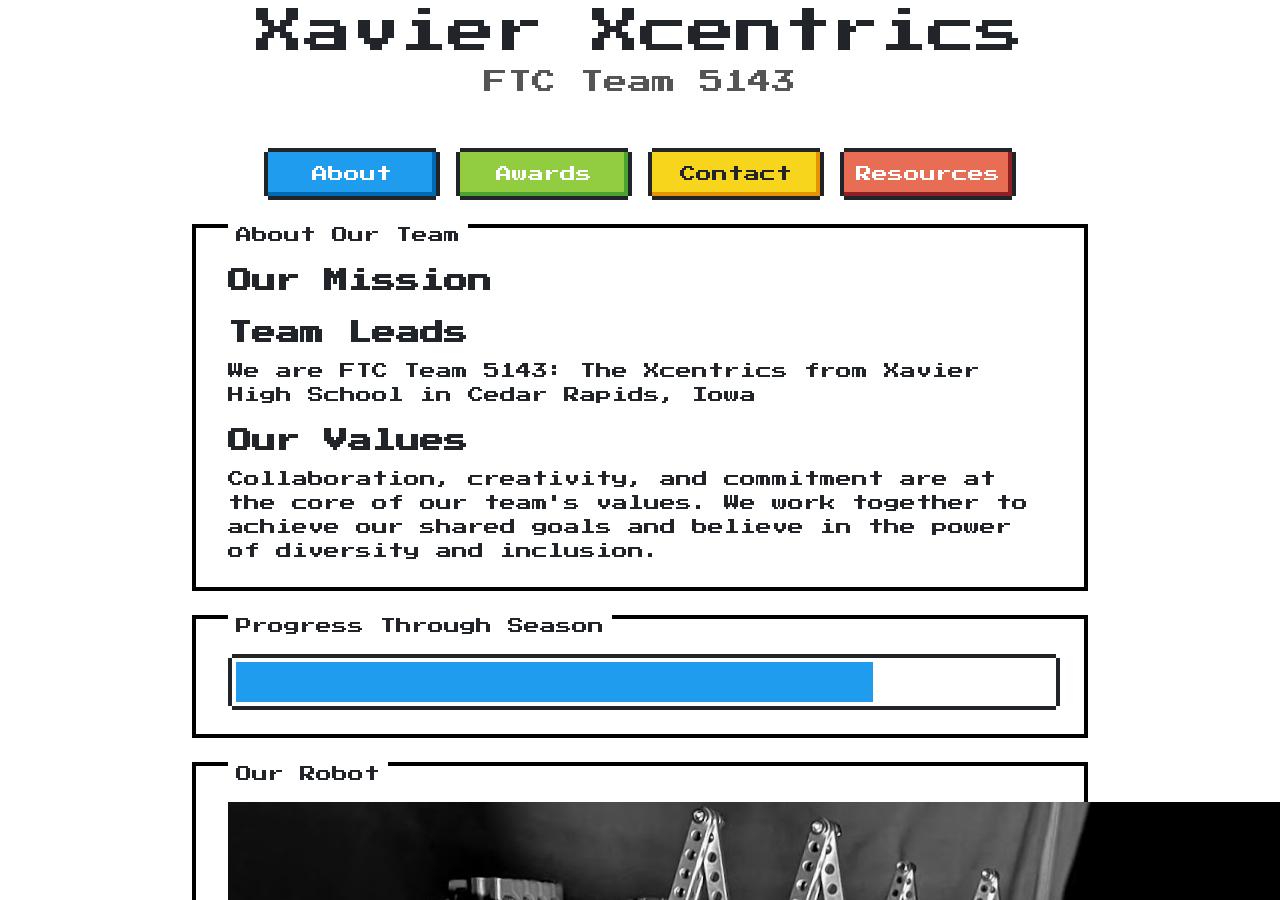
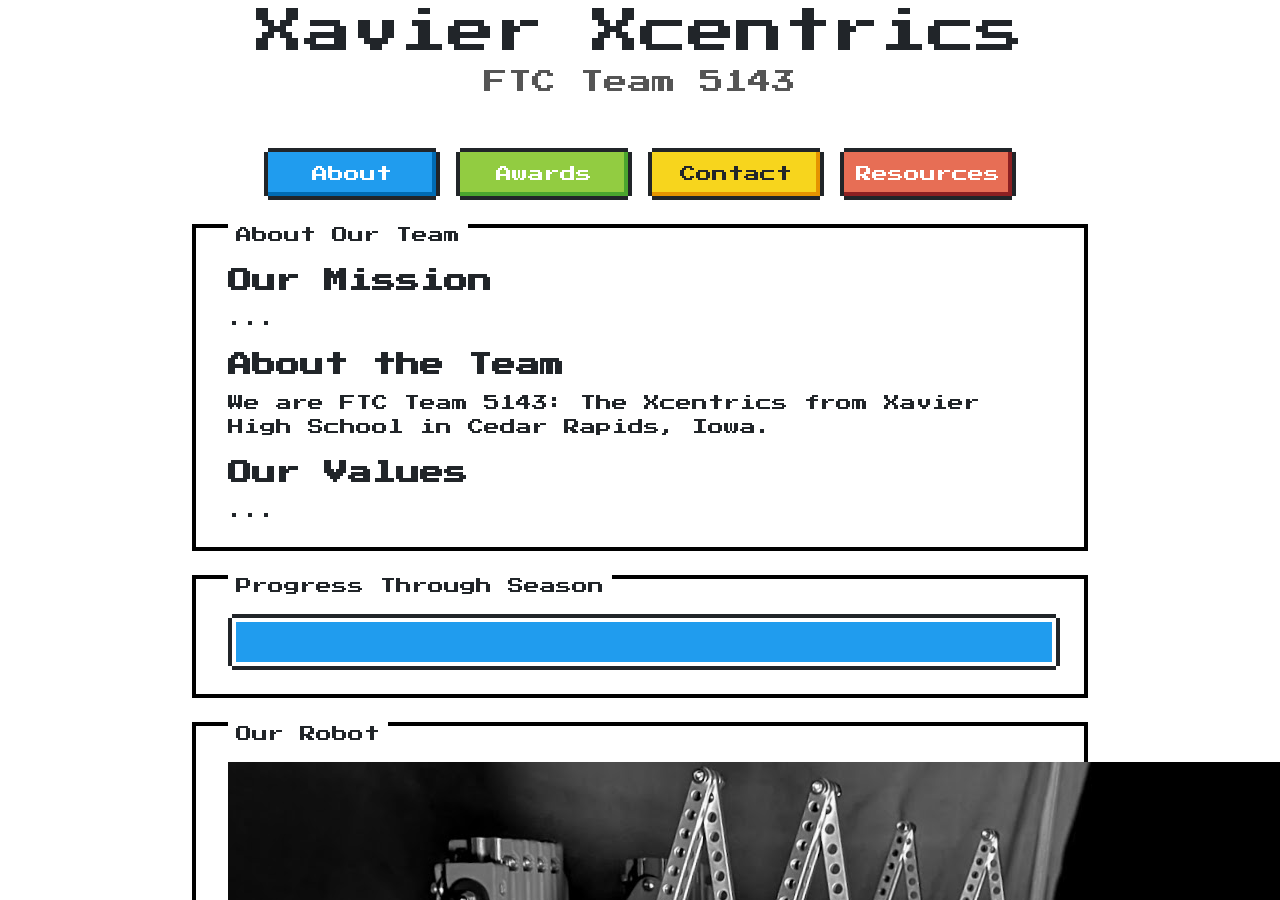
Before and after one commit to FTC5143/ftc5143.github.io, a Jekyll site: the page built from about.html, in a window 1280 px wide and 900 px high. Built offline with Jekyll 4.4.1, drawn with Linux system fonts in a browser that asks for light colours.

Commit message:
about fix

```diff
--- a/_data/season.yml
+++ b/_data/season.yml
@@ -1,2 +1,3 @@
-starttime: 1725685200
-endtime: 1743483600
+season:
+  starttime: 1599930000  # Unix timestamp for the season start
+  endtime: 1602522000    # Unix timestamp for the season end
--- a/_layouts/default.html
+++ b/_layouts/default.html
@@ -31,7 +31,7 @@
     <br><br>
 
     <div id="nav" class="is-dark">
-      <a class="nav-item nes-btn is-primary" href="/">About</a>
+      <a class="nav-item nes-btn is-primary" href="/about">About</a>
       <a class="nav-item nes-btn is-success" href="/awards">Awards</a>
       <a class="nav-item nes-btn is-warning" href="/contact">Contact</a>
       <a class="nav-item nes-btn is-error"   href="/resources">Resources</a>
--- a/about.html
+++ b/about.html
@@ -6,11 +6,13 @@
 <div class="nes-container with-title">
   <p class="title">About Our Team</p>
   <h2>Our Mission</h2>
-  <p></p>
-  <h2>Team Leads</h2>
-  <p>We are FTC Team 5143: The Xcentrics from Xavier High School in Cedar Rapids, Iowa</p>
+  <p>...</p>
+
+  <h2>About the Team</h2>
+  <p>We are FTC Team 5143: The Xcentrics from Xavier High School in Cedar Rapids, Iowa.</p>
+
   <h2>Our Values</h2>
-  <p>Collaboration, creativity, and commitment are at the core of our team's values. We work together to achieve our shared goals and believe in the power of diversity and inclusion.</p>
+  <p>...</p>
 </div>
 
 <br>
```
Also changed, not shown: other parts of about.html (+4 -10 lines).
